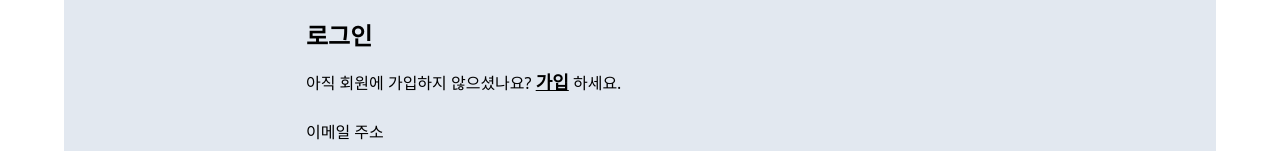
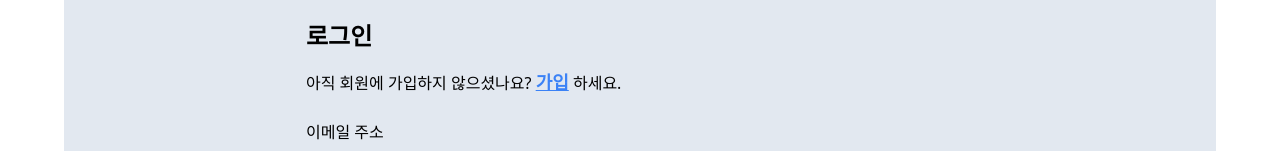
Before and after one commit to HHeeW/Blog, a React (Create React App) app in the folder hhw/: page /signin in a window 1280 px wide. Shown: the part 124-275 px from the top of the page. Built offline with nearby package versions, Linux system fonts and the light colour scheme; no server answers.

Commit message:
2022-11-05

```diff
--- a/hhw/src/Page/Users/SignInPage.jsx
+++ b/hhw/src/Page/Users/SignInPage.jsx
@@ -37,7 +37,7 @@ const SignInPage = () => {
                 로그인
             </h1>
             <p className='py-2'>
-                아직 회원에 가입하지 않으셨나요? <Link to='/signup' className='underline font-bold text-lg'>가입</Link> 하세요.
+                아직 회원에 가입하지 않으셨나요? <Link to='/signup' className='underline font-bold text-lg text-blue-500'>가입</Link> 하세요.
             </p>
         </div>
         <form>
```
